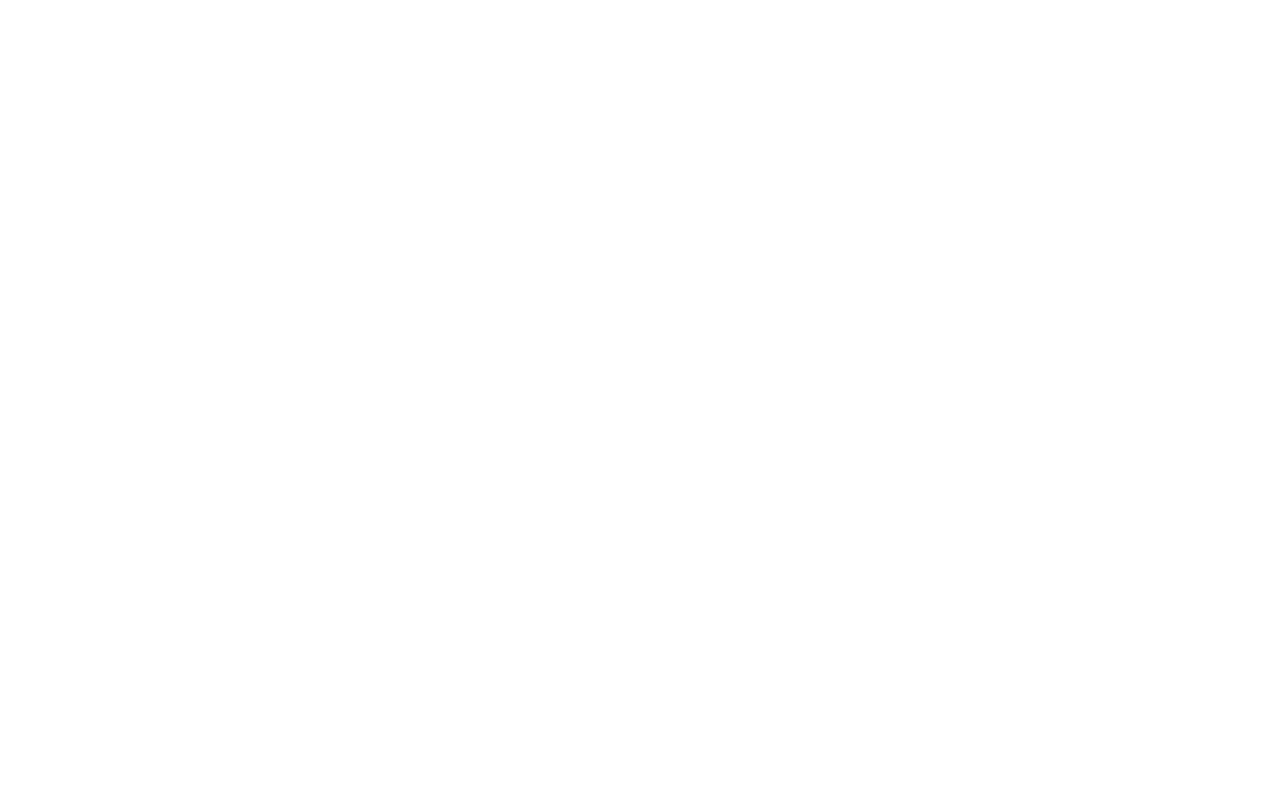
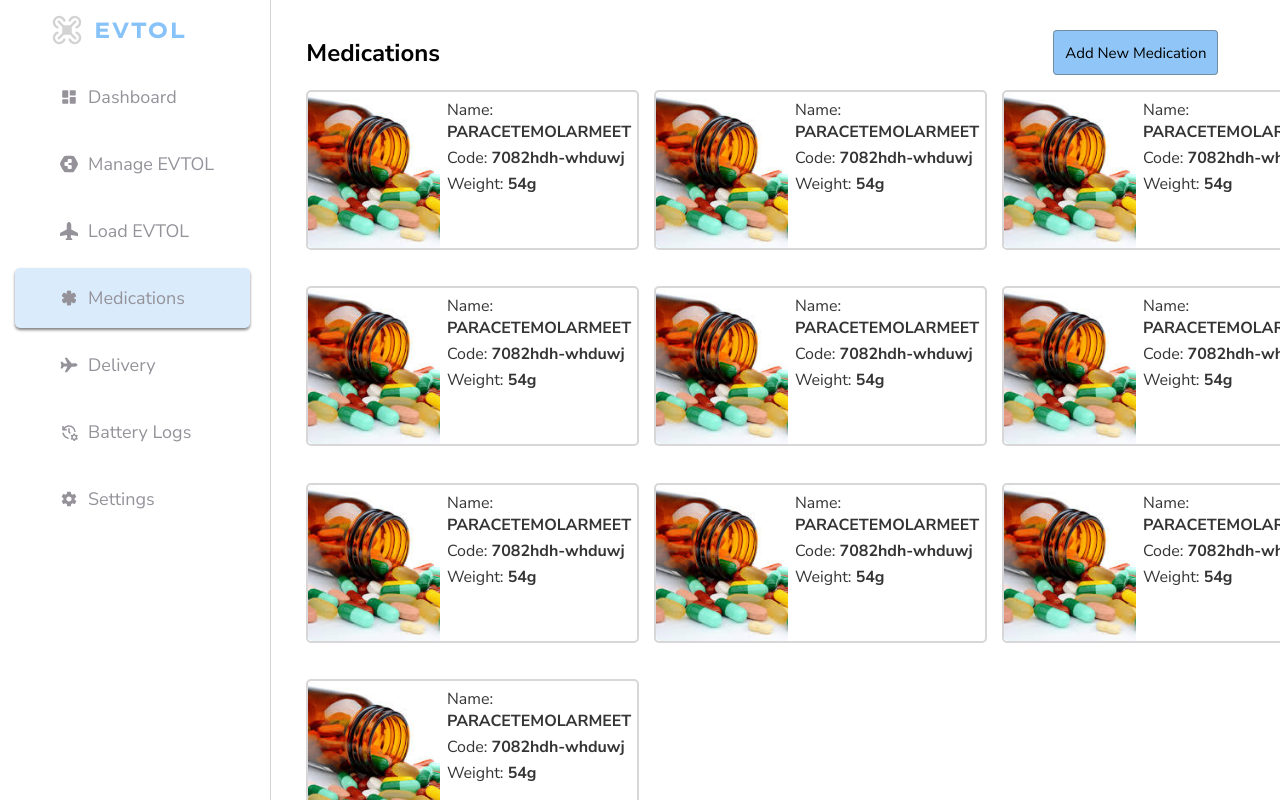
Before and after one commit to Korede647/Evtol-frontend, a React (Vite) app: page /medications in a window 1280 px wide. Before the commit this address had no page. Built offline with nearby package versions, Linux system fonts and the light colour scheme; a web font is replaced by a local one.

Commit message:
medications

```diff
--- a/src/App.jsx
+++ b/src/App.jsx
@@ -3,6 +3,7 @@
 import './App.css'
 import SideBar from './components/sidebar/SideBar'
 import MngEvtol from './pages/manageEvtol/MngEvtol'
+import Medication from './pages/medication/Medication'
 
 function App() {
   return (
@@ -10,7 +11,8 @@
     <Router>
       <Routes>
         <Route path='/' element = {<SideBar/>}/>
-         <Route path= "/manageEvtol" element = {<MngEvtol/>} />
+         <Route path= '/manageEvtol' element = {<MngEvtol/>} />
+         <Route path='/medications' element = {<Medication/>} />
       </Routes>
     </Router>
 
--- a/src/components/sidebar/SideBar.jsx
+++ b/src/components/sidebar/SideBar.jsx
@@ -59,7 +59,7 @@
             color: '#95929a'
         }
         }}>
-        <SiCloudron />Manage Evtol
+        <SiCloudron />Manage EVTOL
             </NavLink>
       </div>
 
@@ -77,7 +77,7 @@
             color: '#95929a'
         }
         }}>
-         <BsFillAirplaneFill />   Load Evtol
+         <BsFillAirplaneFill />   Load EVTOL
             </NavLink>
       </div>
 
--- a/src/pages/manageEvtol/MngEvtol.jsx
+++ b/src/pages/manageEvtol/MngEvtol.jsx
@@ -8,7 +8,7 @@
       <SideBar/>
       <div className="mng">
          <div className="text">
-            <h3>All Evtol Devices and their features</h3>
+            <h3>EVTOL Drones & their features</h3>
          </div>
       <table className='tab'>
        <tr className='thead'>
--- /dev/null
+++ b/src/pages/medication/Medication.jsx
@@ -0,0 +1,134 @@
+import React from 'react'
+import "./medication.css"
+import SideBar from '../../components/sidebar/SideBar'
+import Test from '../../assets/testSubject.jpeg'
+
+const Medication = () => {
+  return (
+    <div className='medicMain'>
+       <SideBar/>
+       <div className="medic">
+
+        <div className="medictop">
+        <h2>Medications</h2>
+        <button>Add New Medication</button>
+        </div>
+
+        <div className="medicCards">
+          <div className="card">
+            <div className="image">
+                <img src={Test} alt="" />
+            </div>
+            <div className="medicText">
+                <p>Name: <b>PARACETEMOLARMEET</b></p>
+                <p>Code: <b>7082hdh-whduwj</b></p>
+                <p>Weight: <b>54g</b></p>
+            </div>
+          </div>
+
+          <div className="card">
+            <div className="image">
+                <img src={Test} alt="" />
+            </div>
+            <div className="medicText">
+                <p>Name: <b>PARACETEMOLARMEET</b></p>
+                <p>Code: <b>7082hdh-whduwj</b></p>
+                <p>Weight: <b>54g</b></p>
+            </div>
+          </div>
+
+          <div className="card">
+            <div className="image">
+                <img src={Test} alt="" />
+            </div>
+            <div className="medicText">
+                <p>Name: <b>PARACETEMOLARMEET</b></p>
+                <p>Code: <b>7082hdh-whduwj</b></p>
+                <p>Weight: <b>54g</b></p>
+            </div>
+          </div>
+
+          <div className="card">
+            <div className="image">
+                <img src={Test} alt="" />
+            </div>
+            <div className="medicText">
+                <p>Name: <b>PARACETEMOLARMEET</b></p>
+                <p>Code: <b>7082hdh-whduwj</b></p>
+                <p>Weight: <b>54g</b></p>
+            </div>
+          </div>
+
+          <div className="card">
+            <div className="image">
+                <img src={Test} alt="" />
+            </div>
+            <div className="medicText">
+                <p>Name: <b>PARACETEMOLARMEET</b></p>
+                <p>Code: <b>7082hdh-whduwj</b></p>
+                <p>Weight: <b>54g</b></p>
+            </div>
+          </div>
+
+          <div className="card">
+            <div className="image">
+                <img src={Test} alt="" />
+            </div>
+            <div className="medicText">
+                <p>Name: <b>PARACETEMOLARMEET</b></p>
+                <p>Code: <b>7082hdh-whduwj</b></p>
+                <p>Weight: <b>54g</b></p>
+            </div>
+          </div>
+
+          <div className="card">
+            <div className="image">
+                <img src={Test} alt="" />
+            </div>
+            <div className="medicText">
+                <p>Name: <b>PARACETEMOLARMEET</b></p>
+                <p>Code: <b>7082hdh-whduwj</b></p>
+                <p>Weight: <b>54g</b></p>
+            </div>
+          </div>
+
+          <div className="card">
+            <div className="image">
+                <img src={Test} alt="" />
+            </div>
+            <div className="medicText">
+                <p>Name: <b>PARACETEMOLARMEET</b></p>
+                <p>Code: <b>7082hdh-whduwj</b></p>
+                <p>Weight: <b>54g</b></p>
+            </div>
+          </div>
+
+          <div className="card">
+            <div className="image">
+                <img src={Test} alt="" />
+            </div>
+            <div className="medicText">
+                <p>Name: <b>PARACETEMOLARMEET</b></p>
+                <p>Code: <b>7082hdh-whduwj</b></p>
+                <p>Weight: <b>54g</b></p>
+            </div>
+          </div>
+
+          <div className="card">
+            <div className="image">
+                <img src={Test} alt="" />
+            </div>
+            <div className="medicText">
+                <p>Name: <b>PARACETEMOLARMEET</b></p>
+                <p>Code: <b>7082hdh-whduwj</b></p>
+                <p>Weight: <b>54g</b></p>
+            </div>
+          </div>
+
+        </div>
+       </div>
+    </div>
+  )
+}
+
+export default Medication
--- /dev/null
+++ b/src/pages/medication/medication.css
@@ -0,0 +1,89 @@
+.medicMain{
+    width: 100%;
+    height: 100vh;
+    display: flex;
+    gap: 20px;
+}
+
+.medic{
+    width: 80%;
+    height: 100vh;
+    padding-left: 15px;
+    padding-top: 30px;
+    font-family: "Nunito Sans", serif;
+    overflow-y: scroll;
+}
+.medic::-webkit-scrollbar{
+    width: 10px;
+}
+.medic::-webkit-scrollbar-track {
+    background-color: #f1f1f1;
+    box-shadow: inset 0 0 5px rgb(105, 105, 105);
+    border-radius: 3px;
+  }
+.medic::-webkit-scrollbar-thumb {
+    background-color: #888;
+    border-radius: 3px;
+  }
+.medic::-webkit-scrollbar-thumb:hover {
+    background-color: #555;
+  }
+
+.medictop{
+    width: 100%;
+    height: 45px;
+    display: flex;
+    align-items: center;
+    gap: 63%;
+    margin-bottom: 15px;
+}
+.medictop> h3{
+    font-size: 18px;
+    color: rgba(0, 0, 0, 0.795);
+}
+.medictop> button{
+    width: 165px;
+    height: 100%;
+    font-size: 15px;
+    border: 1px solid rgba(90, 90, 90, 0.534);
+    border-radius: 4px;
+    background-color: rgb(143, 198, 247);
+    font-family: "Nunito Sans", serif;
+}
+
+.medicCards{
+    width: 97%;
+    height: 100%;
+    display: grid;
+    grid-template-columns: repeat(3, 1fr);
+    grid-gap: 15px;
+}
+.card{
+    width: 333px;
+    height: 160px;
+    display: flex;
+    border: solid 2px rgb(216, 214, 214);
+    border-radius: 5px;
+}
+.image{
+    width: 40%;
+    height: 100%;
+    border-radius: 5px 0 0 5px;
+}
+.image>img{
+    width: 100%;
+    height: 100%;
+    border-top-left-radius: 5px;
+    border-bottom-left-radius: 5px;
+    object-fit: cover;
+}
+
+.medicText{
+    width: 60%;
+    height: 100%;
+    padding: 7px;
+    display: flex;
+    flex-direction: column;
+    gap: 4px;
+    color: rgba(0, 0, 0, 0.795);
+}
```
Also changed, not shown: src/assets/testSubject.jpeg (added).
